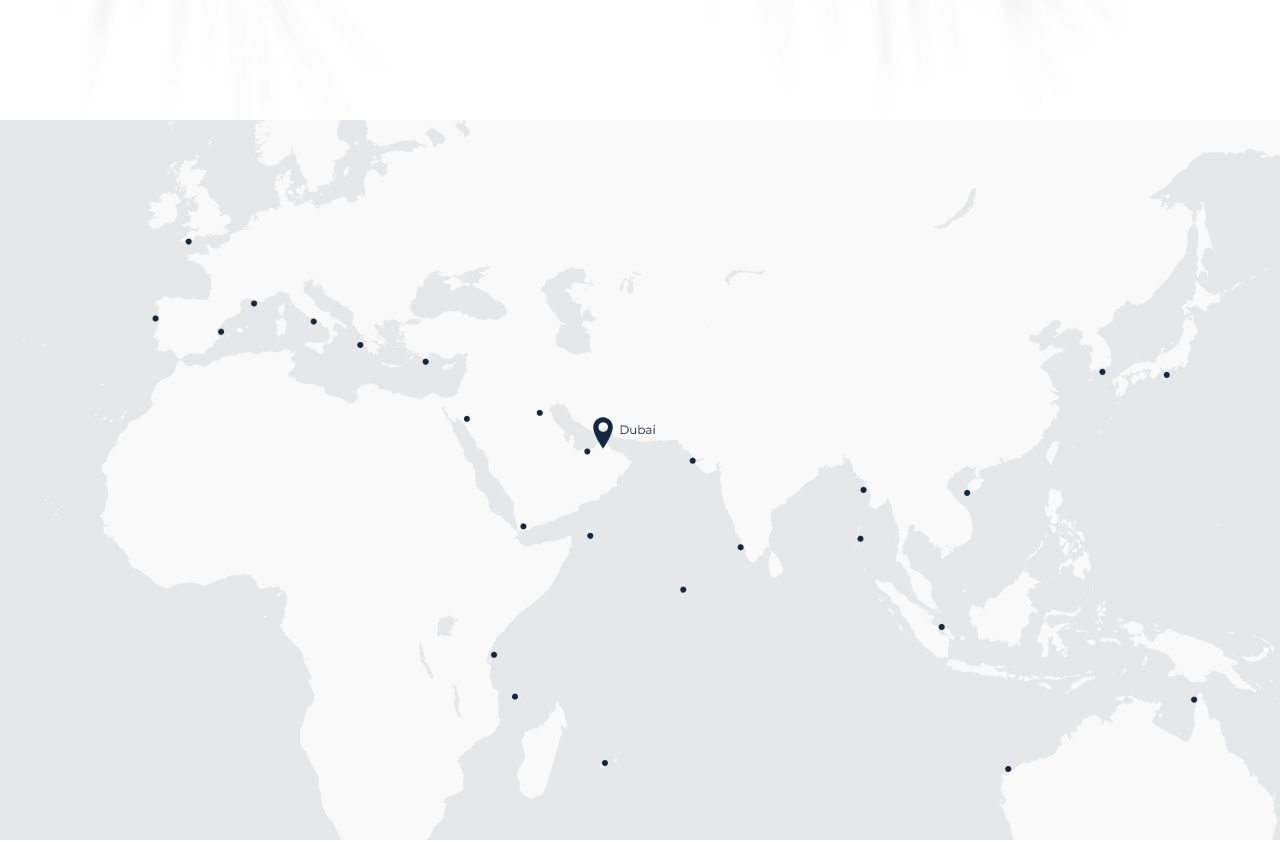
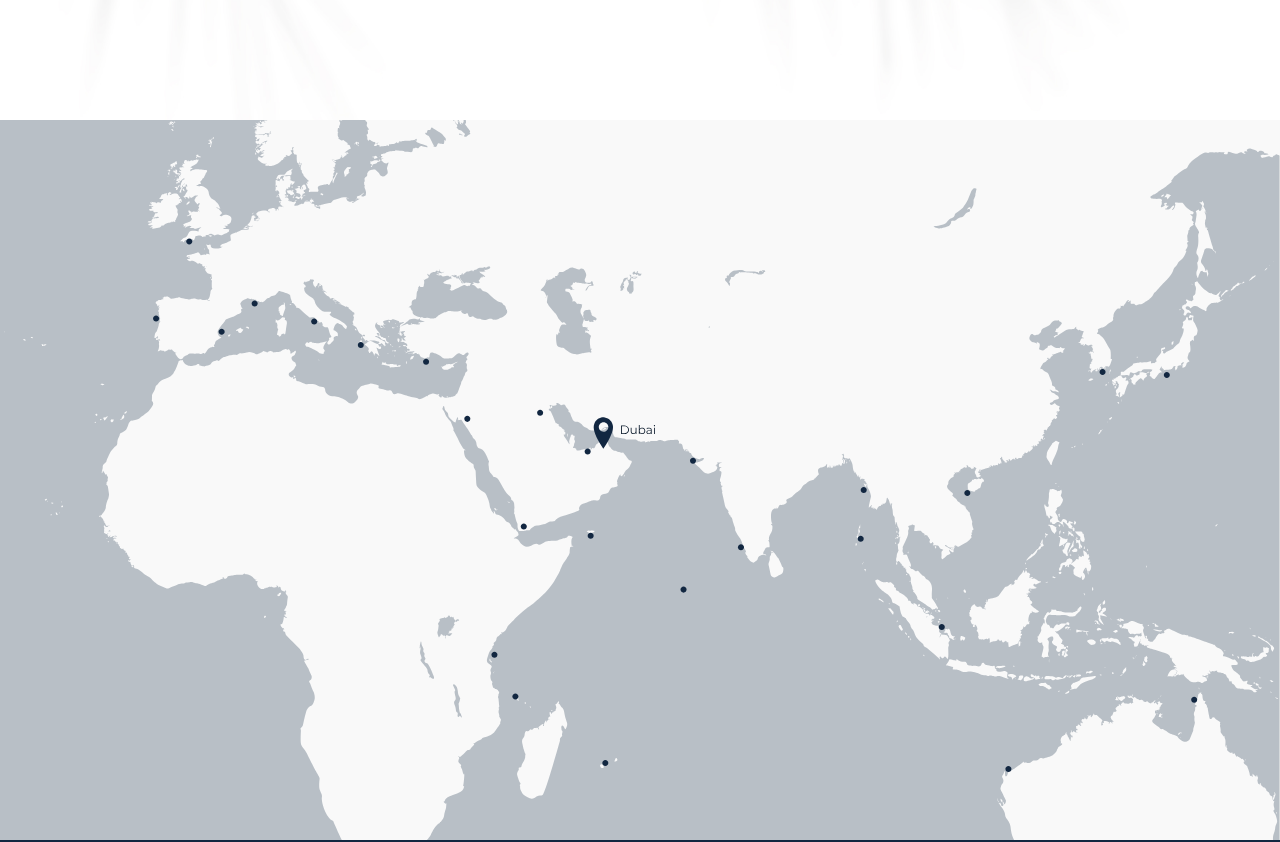
Before and after one commit to ezzard/al-seer-marine-website, a React (Create React App) app: page /explore in a window 1280 px wide. Shown: the part 1480-2322 px from the top of the page. Built offline with nearby package versions, Linux system fonts and the light colour scheme.

Commit message:
cambio de mapa + fix en explore

```diff
--- a/src/App.scss
+++ b/src/App.scss
@@ -578,12 +578,13 @@ summary::marker {
 }
 
 .map-container {
-    min-height: 100%;
+    height: 100%;
 }
 
 .map-container img {
+    display: block;
     width: 100%;
-    height: auto;
+    // height: auto;
 }
 /***********Create***********/
 
--- a/src/pages/Explore.js
+++ b/src/pages/Explore.js
@@ -5,9 +5,9 @@ import { useEffect } from "react";
 
 import HeroStatic from "../components/HeroStatic";
 import SubHero from "../components/SubHero";
-import RunContent from "../components/RunContent";
+// import RunContent from "../components/RunContent";
 
-import map1 from "../assets/images/map-1.png";
+import map1 from "../assets/images/global-locations-map.svg";
 
 import "../App.scss";
 
```
Also changed, not shown: src/assets/images/global-locations-map.svg (added).
